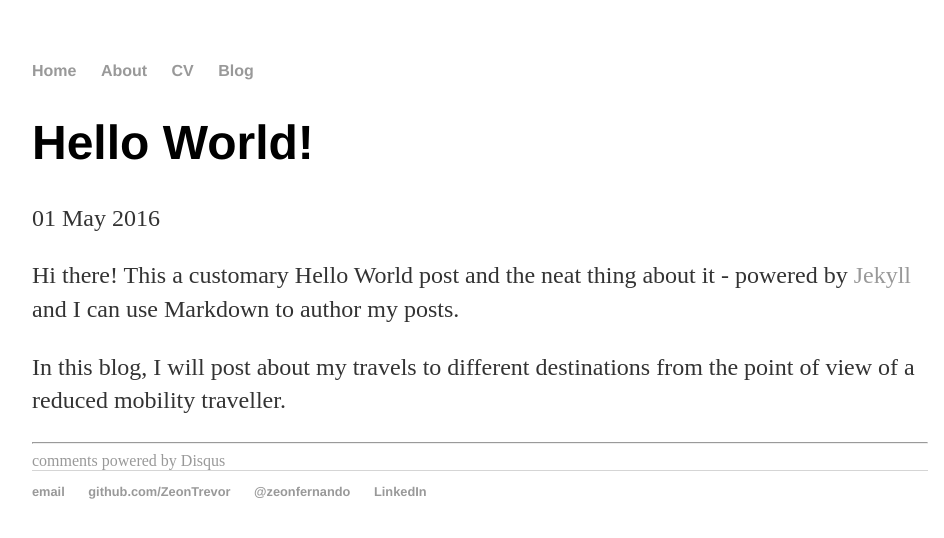
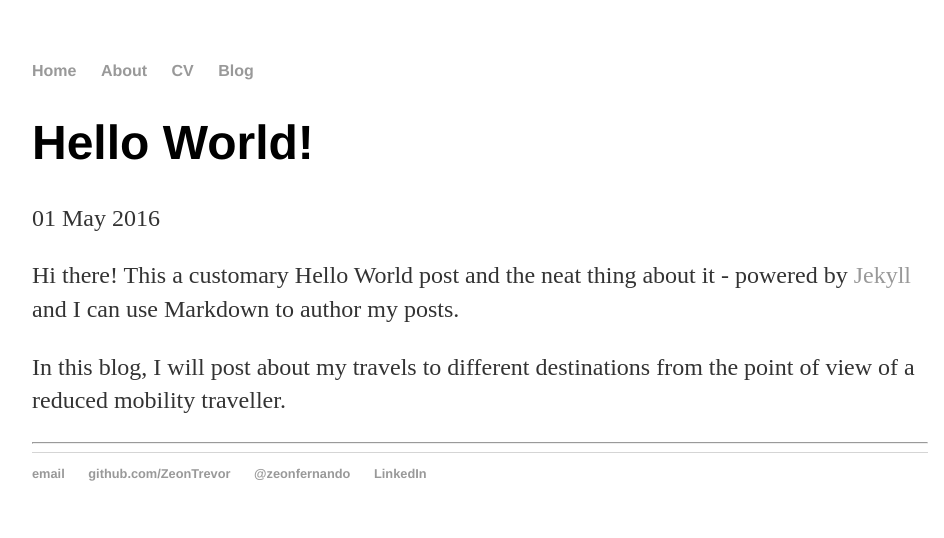
Before and after one commit to ZeonTrevor/zeontrevor.github.io, a Jekyll site: the page built from _posts/2016-05-01-zeon-fernando-site-launched.md, in a window 1280 px wide. Shown: the top 538 px of the page, without its empty margins (160-1104 px from the left). Built offline with Jekyll 4.4.1, drawn with Linux system fonts in a browser that asks for light colours; comment, search, counter and statistics services are not loaded; some of the changed lines change nothing that is shown.

Commit message:
Updated disqus comments on blog

```diff
--- a/_includes/disqus.html
+++ b/_includes/disqus.html
@@ -1,14 +1,22 @@
 <div id="disqus_thread"></div>
-    <script type="text/javascript">
-        /* * * CONFIGURATION VARIABLES: EDIT BEFORE PASTING INTO YOUR WEBPAGE * * */
-        var disqus_shortname = 'jmcglone'; // required: replace example with your forum shortname
+<script>
+/**
+* RECOMMENDED CONFIGURATION VARIABLES: EDIT AND UNCOMMENT THE SECTION BELOW TO INSERT DYNAMIC VALUES FROM YOUR PLATFORM OR CMS.
+* LEARN WHY DEFINING THESE VARIABLES IS IMPORTANT: https://disqus.com/admin/universalcode/#configuration-variables
+*/
+/*
+var disqus_config = function () {
+this.page.url = PAGE_URL; // Replace PAGE_URL with your page's canonical URL variable
+this.page.identifier = PAGE_IDENTIFIER; // Replace PAGE_IDENTIFIER with your page's unique identifier variable
+};
+*/
+(function() { // DON'T EDIT BELOW THIS LINE
+var d = document, s = d.createElement('script');
 
-        /* * * DON'T EDIT BELOW THIS LINE * * */
-        (function() {
-            var dsq = document.createElement('script'); dsq.type = 'text/javascript'; dsq.async = true;
-            dsq.src = '//' + disqus_shortname + '.disqus.com/embed.js';
-            (document.getElementsByTagName('head')[0] || document.getElementsByTagName('body')[0]).appendChild(dsq);
-        })();
-    </script>
-    <noscript>Please enable JavaScript to view the <a href="http://disqus.com/?ref_noscript">comments powered by Disqus.</a></noscript>
-    <a href="http://disqus.com" class="dsq-brlink">comments powered by <span class="logo-disqus">Disqus</span></a>
+s.src = '//zeontrevor.disqus.com/embed.js';
+
+s.setAttribute('data-timestamp', +new Date());
+(d.head || d.body).appendChild(s);
+})();
+</script>
+<noscript>Please enable JavaScript to view the <a href="https://disqus.com/?ref_noscript" rel="nofollow">comments powered by Disqus.</a></noscript>
```
